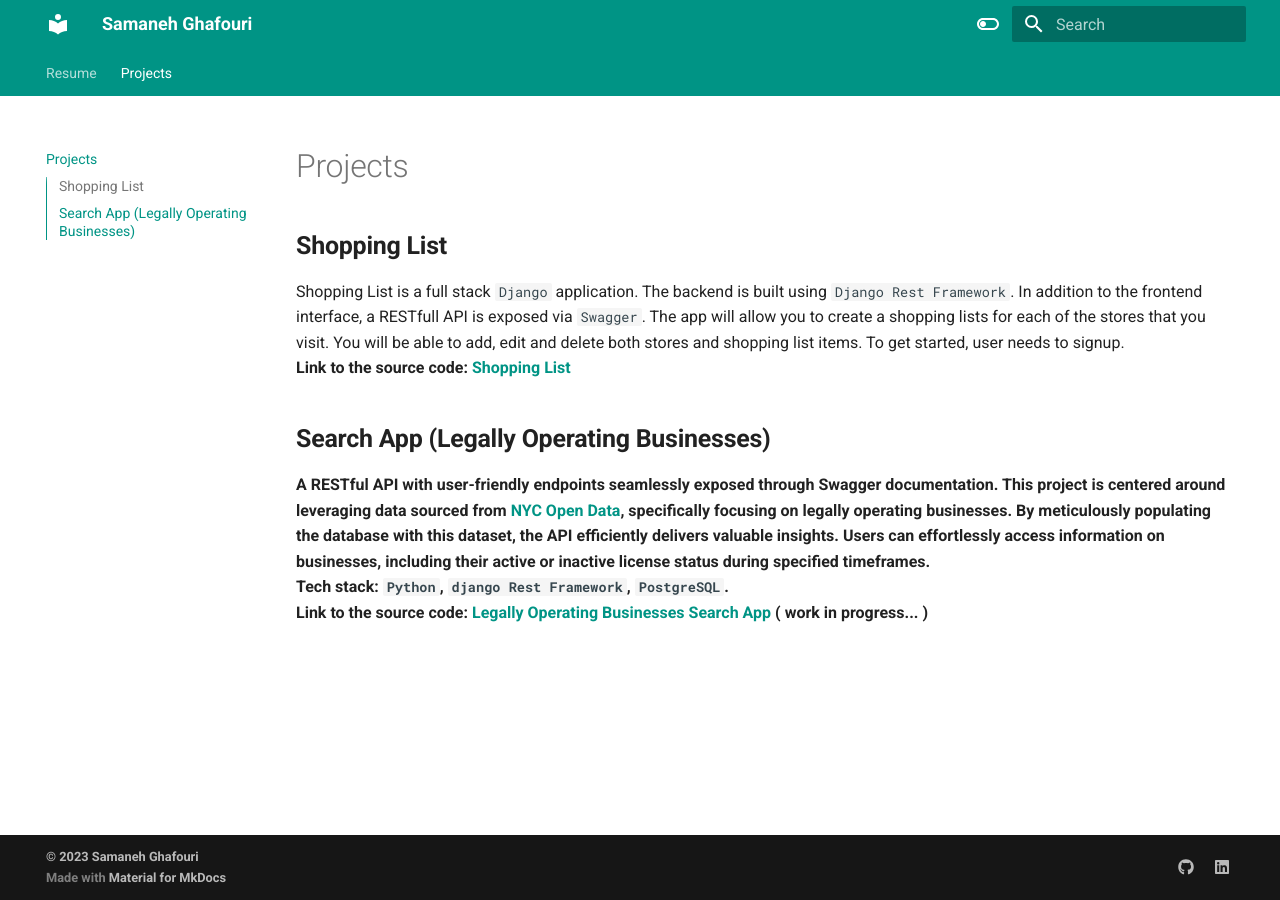
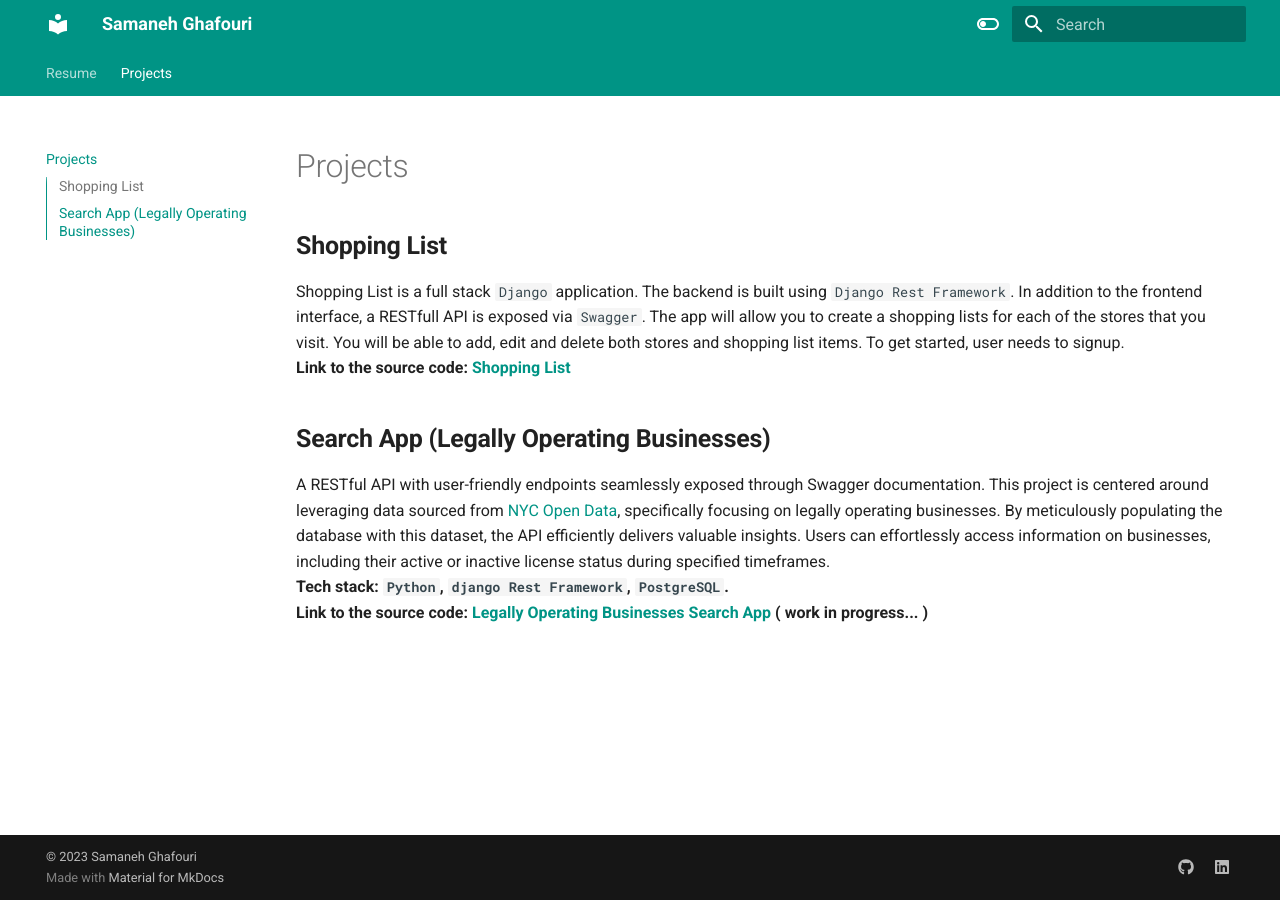
Before and after one commit to SamanehGhafouri/SamanehGhafouri, an MkDocs documentation site: the page built from docs/projects.md, in a window 1280 px wide. Built offline with MkDocs 1.6.1 and Material for MkDocs 9.7.7, drawn with Linux system fonts in a browser that asks for light colours.

Commit message:
Fixed the b tags

```diff
--- a/docs/projects.md
+++ b/docs/projects.md
@@ -6,11 +6,11 @@
 In addition to the frontend interface, a RESTfull API is exposed via `Swagger`.
 The app will allow you to create a shopping lists for each of the stores that you visit.
 You will be able to add, edit and delete both stores and shopping list items. To get started, user needs to signup.<br>
-<b>Link to the source code: [Shopping List](https://github.com/SamanehGhafouri/shopping-list) <br>
+<b>Link to the source code: [Shopping List](https://github.com/SamanehGhafouri/shopping-list) <br></b>
 
 
 ## **Search App (Legally Operating Businesses)**
 
 A RESTful API with user-friendly endpoints seamlessly exposed through Swagger documentation. This project is centered around leveraging data sourced from [NYC Open Data](https://data.cityofnewyork.us/browse?category=Business&sortBy=most_accessed&utf8=✓&page=1), specifically focusing on legally operating businesses. By meticulously populating the database with this dataset, the API efficiently delivers valuable insights. Users can effortlessly access information on businesses, including their active or inactive license status during specified timeframes.<br>
 <b>Tech stack: `Python`, `django Rest Framework`, `PostgreSQL`. <br>
-<b>Link to the source code: [Legally Operating Businesses Search App](https://github.com/SamanehGhafouri/legally-operating-businesses-search-app) ( work in progress... )
+Link to the source code: [Legally Operating Businesses Search App](https://github.com/SamanehGhafouri/legally-operating-businesses-search-app) ( work in progress... )</b>
```
